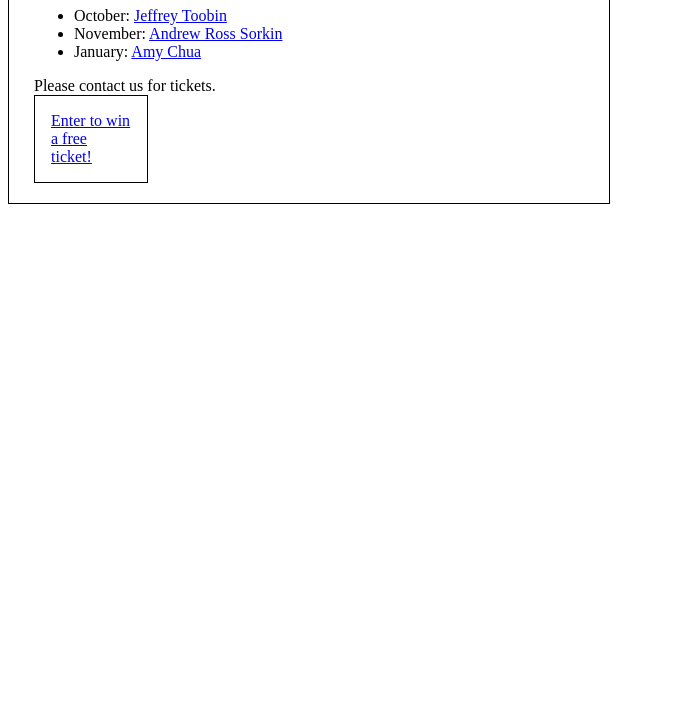
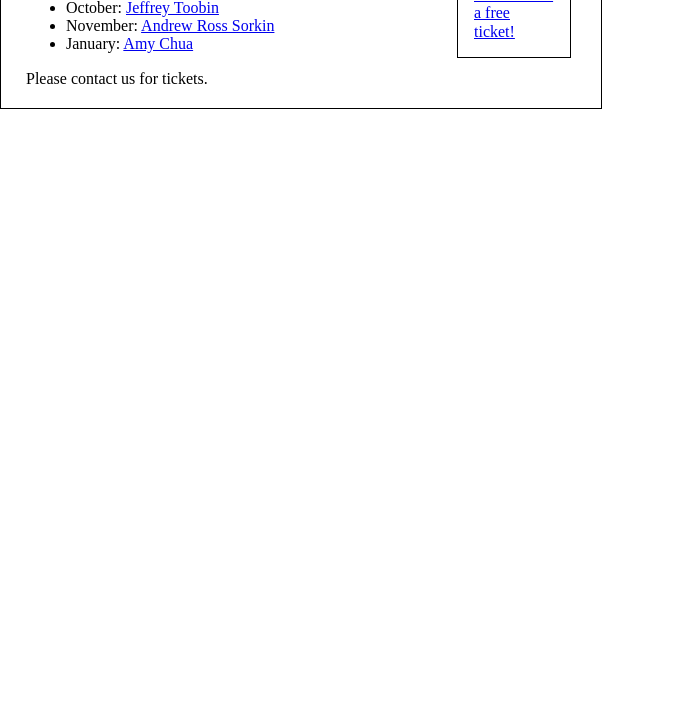
Before and after one commit to vishnumaharaja148-ops/html-program14, a plain HTML site: page index.html in a window 1280 px wide. Shown: the part 82-800 px from the top of the page, without its empty margins (0-673 px from the left). Drawn offline with nearby package versions, Linux system fonts and the light colour scheme.

Commit message:
Update index.html

```diff
--- a/index.html
+++ b/index.html
@@ -1,70 +1,40 @@
+
 <!doctype html>
+
 <html lang="en">
 <head>
+	<title>Absolute and fixed positioning</title>
 	<meta charset="utf-8">
-    <title>Absolute and fixed positioning</title>
-
+	<link rel="shortcut icon" href="images/favicon.ico">
+	<link rel="stylesheet" href="styles/normalize.css">
 	<style>
-        p {
-            margin: 0;
-        }
-
+		p { margin: 0;}
 		body {
 			width: 550px;
 			padding: 0 25px 20px;
 			border: 1px solid black;
-
-            /* TODO 1: Set the body positioning context */
-        }
-
+			position: relative; }
 		aside {
 			width: 80px;
 			padding: 1em;
 			border: 1px solid black;
-
-            /* TODO 2: Use absolute positioning */
-            /* TODO 3: Position the aside 30px from the right */
-            /* TODO 4: Position the aside 50px from the top */
-        }
+			position: absolute;
+			right: 30px;
+			top: 50px; }
 	</style>
 </head>
-
 	<body>
 		<main>
 			<h1>Our speakers this season</h1>
-
 			<ul>
-            <li>
-                October:
-                <a class="date_passed" href="speakers/toobin.html">
-                    Jeffrey Toobin
-                </a>
-            </li>
-
-            <li>
-                November:
-                <a class="date_passed" href="speakers/sorkin.html">
-                    Andrew Ross Sorkin
-                </a>
-            </li>
-
-            <li>
-                January:
-                <a href="speakers/chua.html">
-                    Amy Chua
-                </a>
-            </li>
+			  	<li>October: <a class="date_passed" href="speakers/toobin.html">Jeffrey Toobin</a></li>
+				<li>November: <a class="date_passed" href="speakers/sorkin.html">Andrew Ross Sorkin</a></li>
+				<li>January: <a href="speakers/chua.html">Amy Chua</a></li>
 			</ul>
-
 			<p>Please contact us for tickets.</p>
 		</main>
-
 		<aside>
-        <p>
-            <a href="raffle.html">
-                Enter to win a free ticket!
-            </a>
-        </p>
+			<p><a href="raffle/html">Enter to win a free ticket!</a></p>
 		</aside>
 	</body>
 </html>
```
Lines whose indentation alone changed are shown as unchanged.
